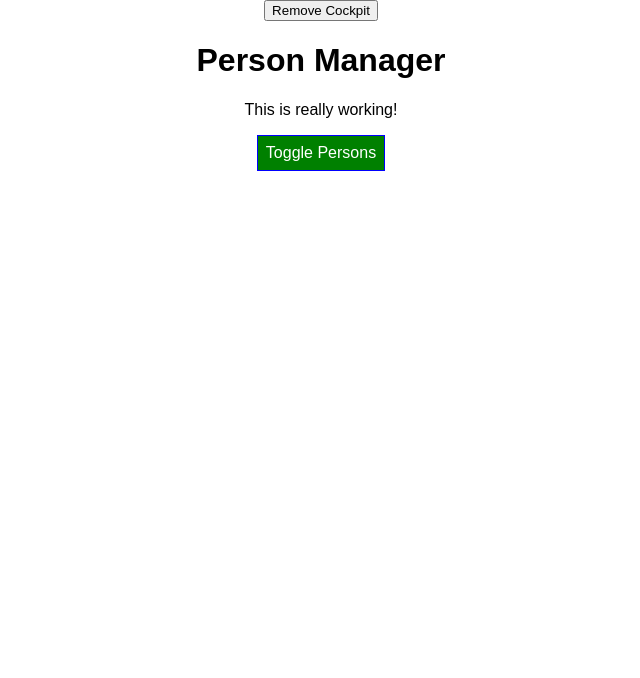
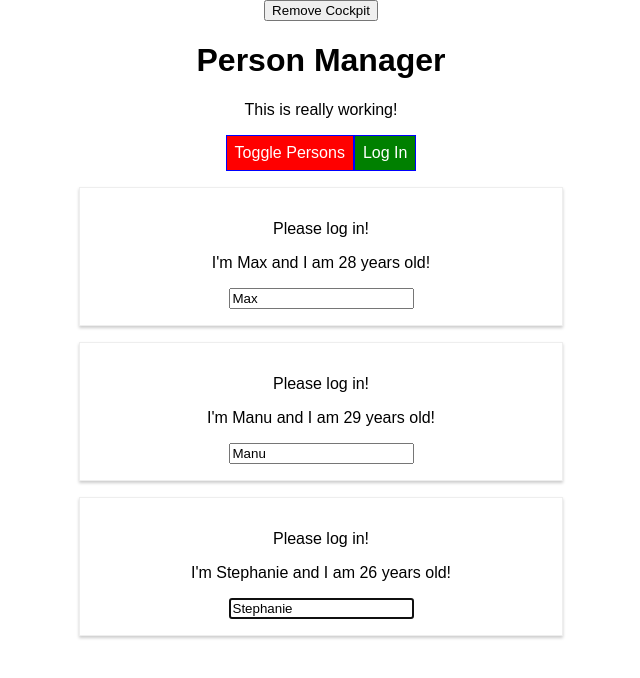
Before and after one commit to estevaobutilheiro/React-Course-Demo-Project, a React app in the folder react-complete-guide/: page / in a window 1280 px wide. Shown: the top 678 px of the page, without its empty margins (319-959 px from the left). Built offline with nearby package versions, Linux system fonts and the light colour scheme.

Commit message:
commit on 'React-Course'

```diff
--- a/react-complete-guide/src/components/Cockpit/Cockpit.js
+++ b/react-complete-guide/src/components/Cockpit/Cockpit.js
@@ -1,13 +1,21 @@
-import React, { useEffect } from 'react';
+import React, { useEffect, useRef, useContext } from 'react';
 import classes from './Cockpit.css';
+import AuthContext from '../../context/auth-context';
 
 const cockpit = props => {
+
+  const toggleBtnRef = useRef(null);
+  const authContext = useContext(AuthContext);
+
+  console.log(authContext.authenticated);
+
   useEffect(() => {
     console.log('[Cockpit.js] useEffect');
     // Http request...
-    setTimeout(() =>{
-      alert('Saved data to cloud!')
-    }, 1000);
+    // setTimeout(() =>{
+    //   alert('Saved data to cloud!')
+    // }, 1000);
+    toggleBtnRef.current.click();
     return () => {
       console.log('[Cockpit.js] Cleanup work in useEffect!')
     };
@@ -36,8 +44,9 @@
     <div className={classes.Cockpit}>
       <h1>{props.title}</h1>
       <p className={assignedClasses.join(' ')}>This is really working!</p>
-      <button className={btnClass} onClick={props.clicked}>Toggle Persons
+      <button ref={toggleBtnRef} className={btnClass} onClick={props.clicked}>Toggle Persons
       </button>
+      <button onClick={authContext.login}>Log In</button>
     </div>
   );
 };
--- a/react-complete-guide/src/components/Persons/Person/Person.js
+++ b/react-complete-guide/src/components/Persons/Person/Person.js
@@ -3,17 +3,37 @@
 import classes from './Person.css';
 import Aux from '../../../hoc/Auxilliary';
 import withClass from '../../../hoc/withClass';
+import AuthContext from '../../../context/auth-context';
 
 
 class Person extends Component {
+    constructor(props) {
+        super(props);
+        this.inputElementRef = React.createRef();
+    }
+
+    static contextType = AuthContext;
+
+    componentDidMount(){
+        // this.inputElement.focus();
+        this.inputElementRef.current.focus();
+        console.log(this.context.authenticated);
+    }
+
     render() {
         console.log('[Person.js] rendering...')
         return(
         <Aux>
+            {this.context.authenticated ? <p>Authenticated!</p> : <p>Please log in!</p>}
             <div>
                 <p onClick={this.props.click}>I'm {this.props.name} and I am {this.props.age} years old!</p>
-                <p>{this.props.children}</p>
-                <input type="text" onChange={this.props.changed} value={this.props.name}/>
+                <p key="i2">{this.props.children}</p>
+                <input
+                    key="i3"
+                    // ref={(inputEl) => {this.inputElement = inputEl }}
+                    ref = {this.inputElementRef}
+                    type="text" onChange={this.props.changed}
+                    value={this.props.name}/>
             </div>
         </Aux>
         );
--- a/react-complete-guide/src/containers/App.js
+++ b/react-complete-guide/src/containers/App.js
@@ -4,6 +4,7 @@
 import Cockpit from '../components/Cockpit/Cockpit';
 import withClass from '../hoc/withClass';
 import Aux from '../hoc/Auxilliary';
+import AuthContext from '../context/auth-context';
 
 
 class App extends Component {
@@ -22,7 +23,8 @@
     otherState: 'some other value',
     showPersons: false,
     showCockpit: true,
-    changeCounter: 0
+    changeCounter: 0,
+    authenticated: false
   };
 
   static getDerivedStateFromProps(props, state){
@@ -85,6 +87,10 @@
     });
   }
 
+  loginHandler = () => {
+    this.setState({authenticated: true});
+  };
+
   render() {
     console.log('[App.js] Render')
     let persons = null;
@@ -92,7 +98,8 @@
     if (this.state.showPersons) {
       persons = <Persons persons={this.state.persons}
           clicked={this.deletePersonHandler}
-          changed={this.nameChangedHandler}/>
+          changed={this.nameChangedHandler}
+          isAuthenticated={this.state.authenticated}/>
     }
 
     return (
@@ -104,13 +111,22 @@
         }}>
           Remove Cockpit
         </button>
-        {this.state.showCockpit ? <Cockpit
-          title={this.props.appTitle}
-          showPersons={this.state.showPersons}
-          personsLength ={this.state.persons.length}
-          clicked={this.togglePersonsHandler}
-        /> : null }
+        <AuthContext.Provider
+          value={{
+            authenticated:this.state.authenticated,
+            login: this.loginHandler
+          }}
+        >
+          {this.state.showCockpit ? (
+            <Cockpit
+              title={this.props.appTitle}
+              showPersons={this.state.showPersons}
+              personsLength ={this.state.persons.length}
+              clicked={this.togglePersonsHandler}
+            />
+          ) : null}
         {persons}
+        </AuthContext.Provider>
       </Aux>
     );
     // return React.createElement('div', {className: 'App'}, React.createElement('h1', null, 'Does this work now?'));
--- /dev/null
+++ b/react-complete-guide/src/context/auth-context.js
@@ -0,0 +1,8 @@
+import React from 'react';
+
+const authContext = React.createContext({
+    authenticated: false,
+    login: () => {}
+});
+
+export default authContext;
```
Also changed, not shown: react-complete-guide/src/components/Persons/Persons.js (+3 -4 lines).
